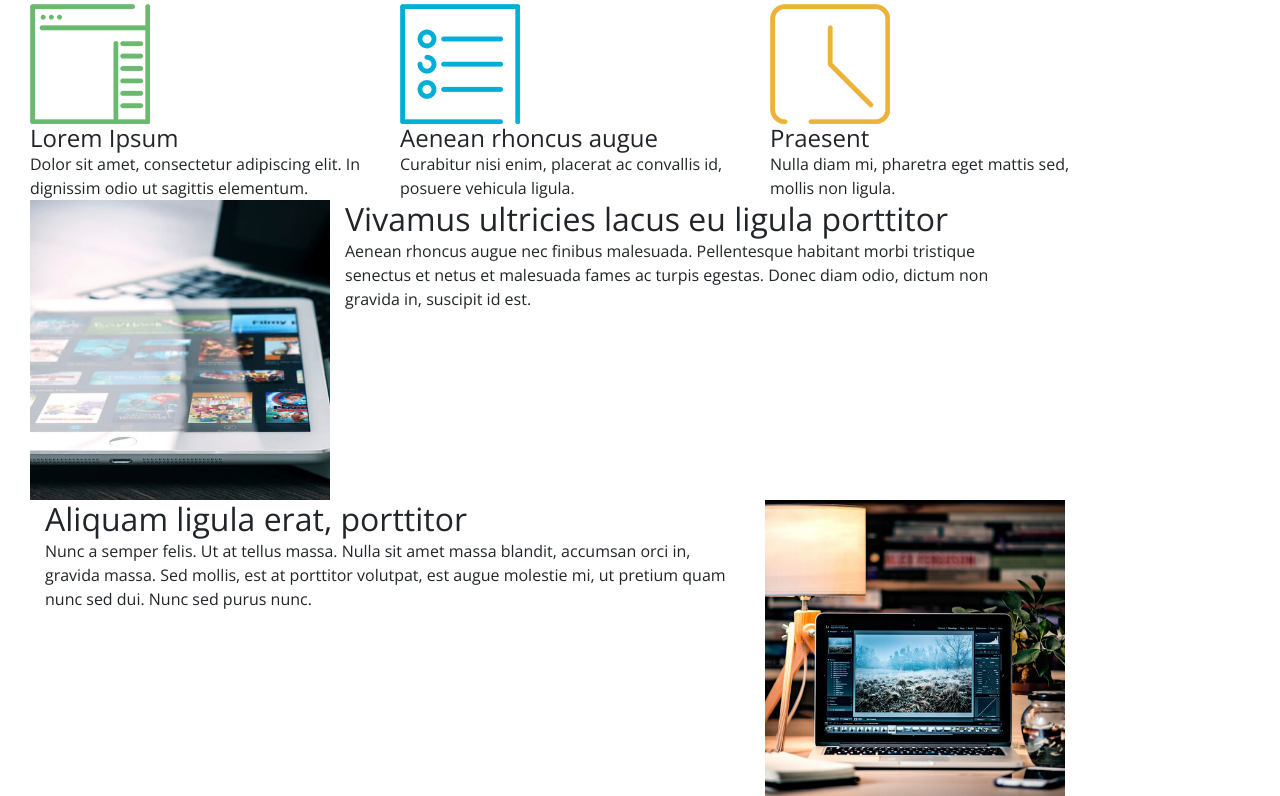
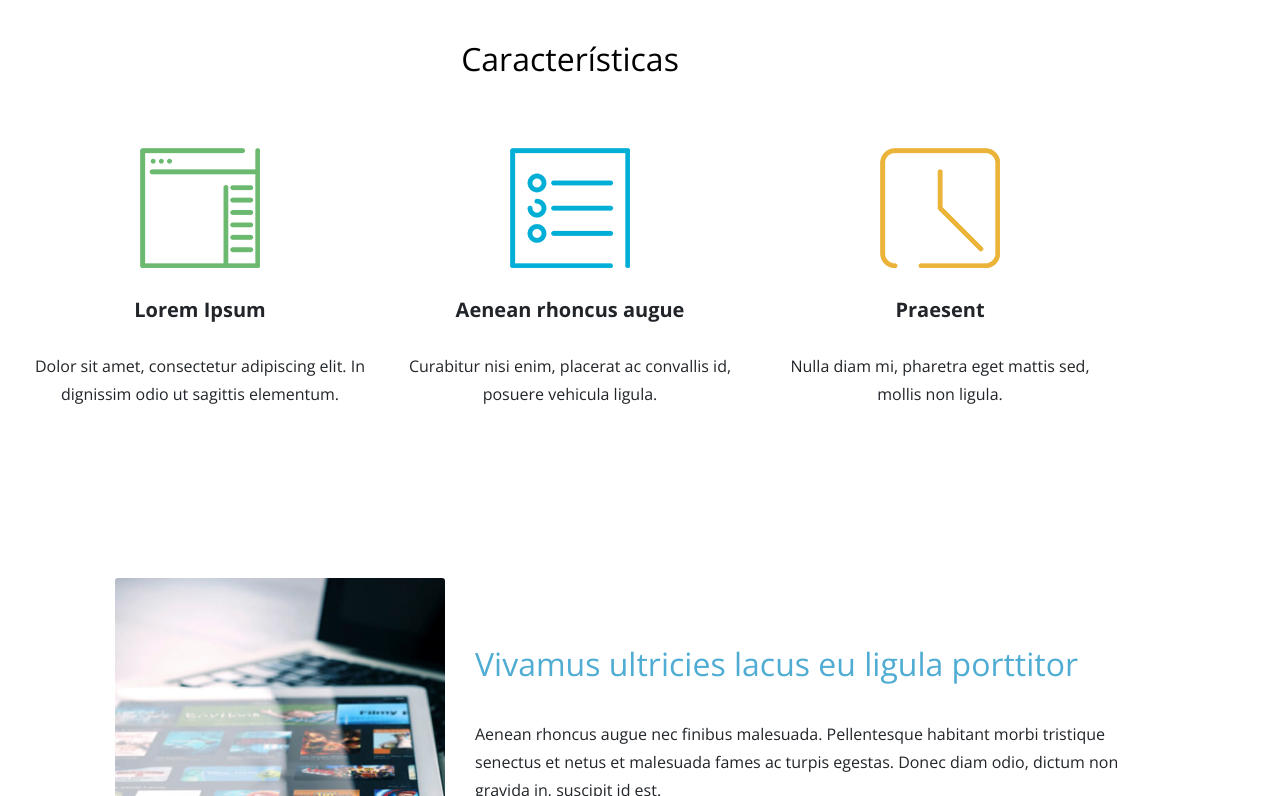
Before and after one commit to jguerrero101314/CursosDise-oWeb, an Angular app in the folder Practicas/Startup/: page / in a window 1280 px wide. Shown: the part 904-1700 px from the top of the page. Built offline with nearby package versions, Linux system fonts and the light colour scheme.

Commit message:
206. Estilos CSS de las Características y Clientes

```diff
--- a/Practicas/Startup/src/app/components/main/main.component.html
+++ b/Practicas/Startup/src/app/components/main/main.component.html
@@ -32,8 +32,8 @@
             <div class="row">
                 <div class="col-md-12">
                     <div class="row foto">
-                        <div class="col-xs-4 thumb">
-                            <a href="#"><img src="../../../assets/img/thumb1.jpg" width="300" alt=""></a>
+                        <div class="col-md-4 thumb ">
+                            <a href="#"><img src="../../../assets/img/thumb1.jpg" alt=""></a>
                         </div>
                         <div class="col-md-8 texto">
                             <h2 class="titulo azul">Vivamus ultricies lacus eu ligula porttitor</h2>
@@ -47,7 +47,7 @@
                             <p class="parrafo derecha">Nunc a semper felis. Ut at tellus massa. Nulla sit amet massa blandit, accumsan orci in, gravida massa. Sed mollis, est at porttitor volutpat, est augue molestie mi, ut pretium quam nunc sed dui. Nunc sed purus nunc.</p>
                         </div>
                         <div class="col-md-4 thumb">
-                            <a href="#"><img src="../../../assets/img/thumb2.jpg" width="300" alt=""></a>
+                            <a href="#"><img src="../../../assets/img/thumb2.jpg" alt=""></a>
                         </div>
                     </div>
                 </div>
--- a/Practicas/Startup/src/app/components/main/main.component.scss
+++ b/Practicas/Startup/src/app/components/main/main.component.scss
@@ -0,0 +1,61 @@
+.main {
+    .caracteristicas {
+        padding: 70px 0;
+        .titulo {
+            text-align: center;
+            font-family: "Open Sans", Arial, sans-serif;
+            font-weight: 300;
+            font-size: 32px;
+            color: #000;
+            margin-bottom: 70px!important;
+        }
+        .caracteristica {
+            text-align: center;
+            .icono {
+                vertical-align: top;
+            }
+            .primera_linea {
+                font-weight: 700;
+                margin-top: 30px!important;
+                margin-bottom: 30px!important;
+                font-size: 20px;
+            }
+            .parrafo {
+                margin-bottom: 30px!important;
+                line-height: 28px;
+            }
+        }
+    }
+    .fotos {
+        margin: 70px!important;
+        .foto {
+            margin-bottom: 20px;
+            .thumb {
+                img {
+                    border-radius: 3px;
+                    width: 100%;
+                    vertical-align: top;
+                }
+            }
+            .titulo {
+                margin-top: 70px!important;
+                margin-bottom: 40px!important;
+                font-size: 32px;
+                line-height: 32px;
+                font-weight: 300!important;
+                &.azul {
+                    color: #4facd3;
+                }
+                &.naranja {
+                    color: #ddb146;
+                }
+            }
+            .parrafo {
+                line-height: 28px;
+            }
+            .derecha {
+                text-align: right;
+            }
+        }
+    }
+}
```
